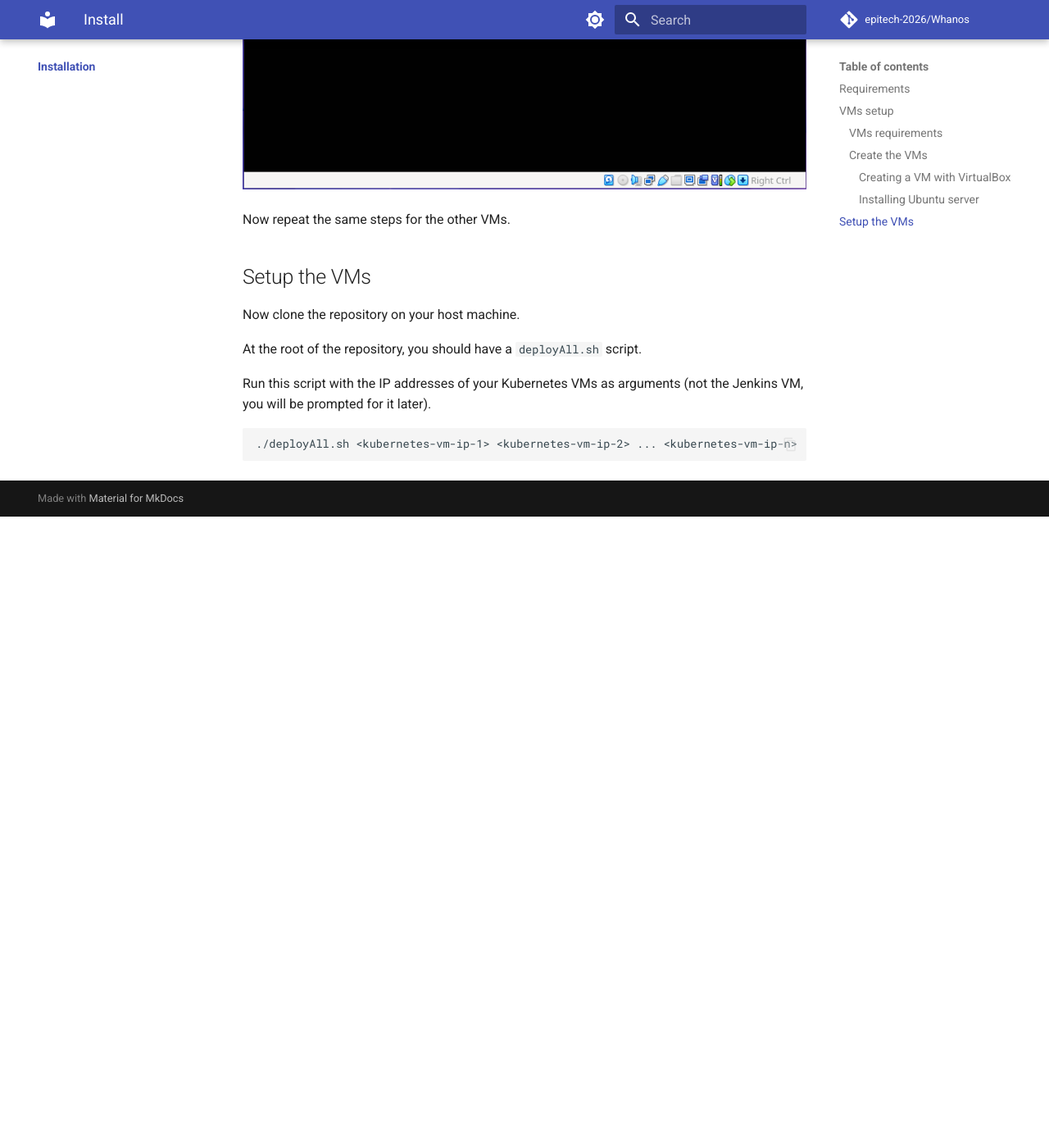
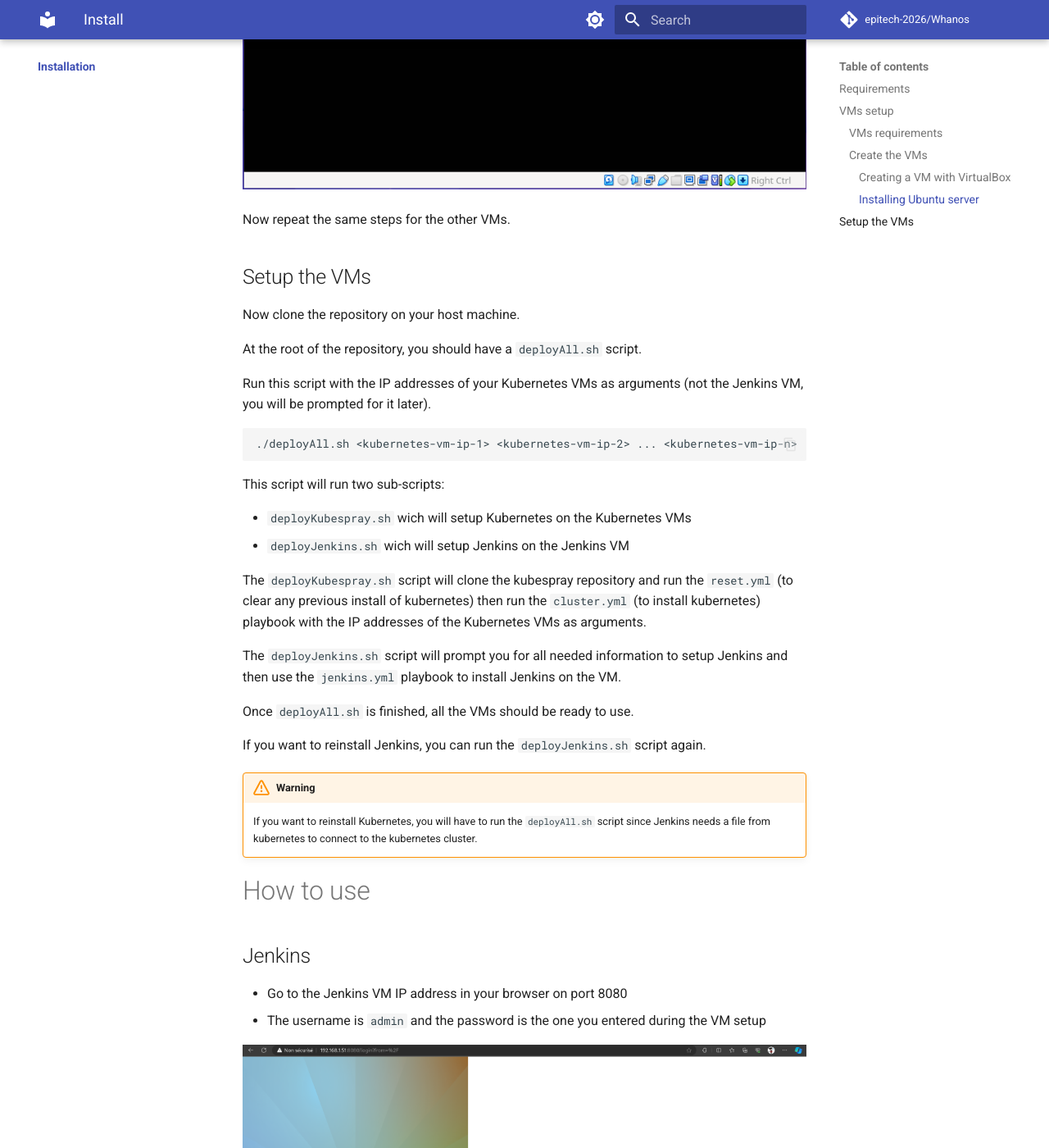
Before and after one commit to Kenan-Blasius/whanos-doc, an MkDocs documentation site: the page built from docs/index.md, in a window 1280 px wide and 1400 px high, scrolled down 8024 px. Shown: the whole window at 82% size. Built offline with MkDocs 1.6.1 and Material for MkDocs 9.7.7, drawn with Linux system fonts in a browser that asks for light colours; comment, search, counter and statistics services are not loaded; before the commit the page ends 8654 px from its top, so only the background shows below that; some of the changed text lies outside the part shown.

Commit message:
Automated push: 2023-12-17 14:49:53 modification to doc website

````diff
--- a/docs/index.md
+++ b/docs/index.md
@@ -129,3 +129,47 @@ Run this script with the IP addresses of your Kubernetes VMs as arguments (not t
 ```bash
 ./deployAll.sh <kubernetes-vm-ip-1> <kubernetes-vm-ip-2> ... <kubernetes-vm-ip-n>
 ```
+
+This script will run two sub-scripts:
+
+- `deployKubespray.sh` wich will setup Kubernetes on the Kubernetes VMs
+- `deployJenkins.sh` wich will setup Jenkins on the Jenkins VM
+
+The `deployKubespray.sh` script will clone the kubespray repository and run the `reset.yml` (to clear any previous install of kubernetes) then run the `cluster.yml` (to install kubernetes) playbook with the IP addresses of the Kubernetes VMs as arguments.
+
+The `deployJenkins.sh` script will prompt you for all needed information to setup Jenkins and then use the `jenkins.yml` playbook to install Jenkins on the VM.
+
+Once `deployAll.sh` is finished, all the VMs should be ready to use.
+
+If you want to reinstall Jenkins, you can run the `deployJenkins.sh` script again.
+
+!!! warning
+    If you want to reinstall Kubernetes, you will have to run the `deployAll.sh` script since Jenkins needs a file from kubernetes to connect to the kubernetes cluster.
+
+# How to use
+
+## Jenkins
+
+- Go to the Jenkins VM IP address in your browser on port 8080
+- The username is `admin` and the password is the one you entered during the VM setup
+
+![image](images/JenkinsLogin.png)
+
+- You can now see all the jobs
+- In the "Whanos Base Image" folder you can find the job to build the base image
+- In the "Projects" folder you can find the jobs to build the projects created with the "link-project" job
+
+![image](images/JenkinsHome.png)
+
+## Kubernetes
+
+- Once the Jenkins jobs are finished, you can connect to one of the Kubernetes VMs
+- Run `sudo kubectl get svc` to find the port on which the application is listening
+- Run `sudo kubectl get pods -l app=YOURAPPNAME -o=jsonpath='{range .items[*]}{.status.hostIP}{"\n"}{end}'` to get the IP address of the VM on which the application is running (replace YOURAPPNAME with the name of your application)
+
+![image](images/KubernetesGetPods.png)
+
+- Go to the IP address of the VM on which the application is running on the port you found earlier
+- You should see your application
+
+![image](images/KubernetesApp.png)
````
Also changed, not shown: docs/images/JenkinsHome.png (added), docs/images/JenkinsLogin.png (added), docs/images/KubernetesApp.png (added), docs/images/KubernetesGetPods.png (added).
